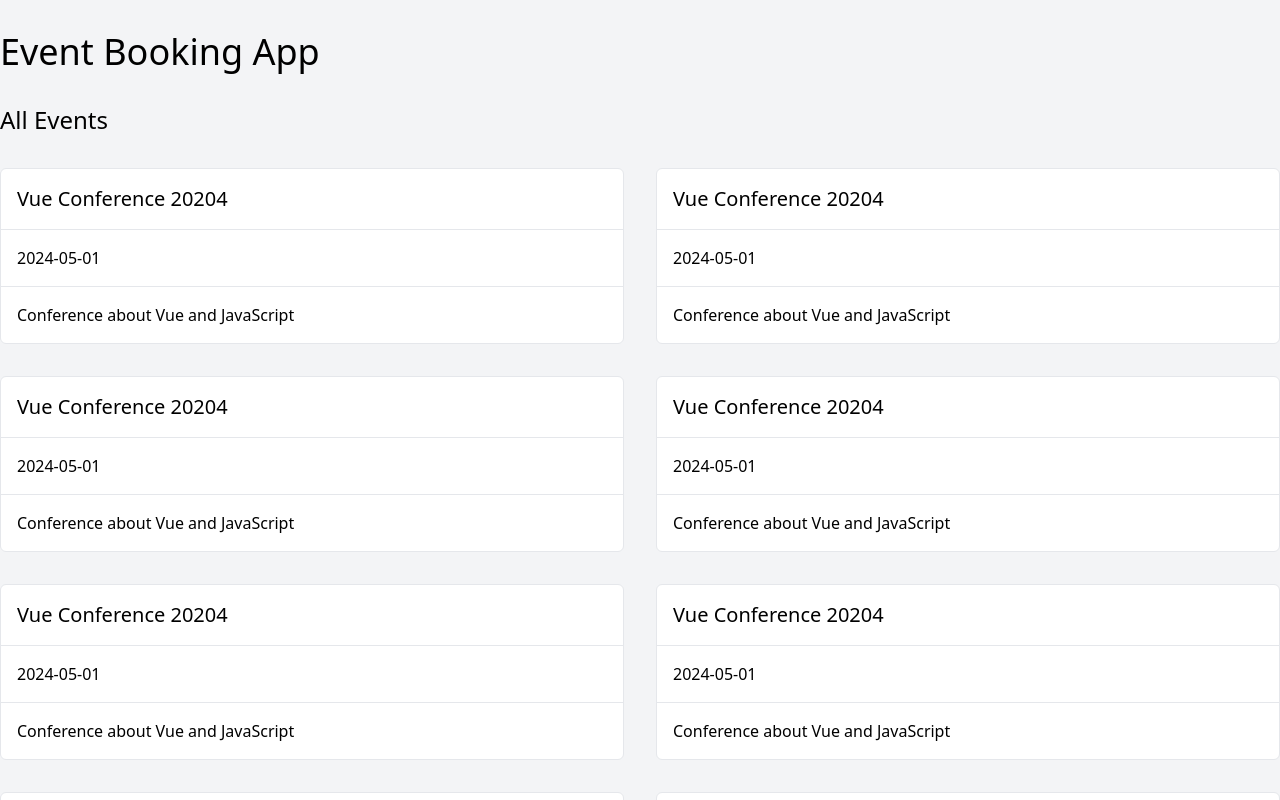
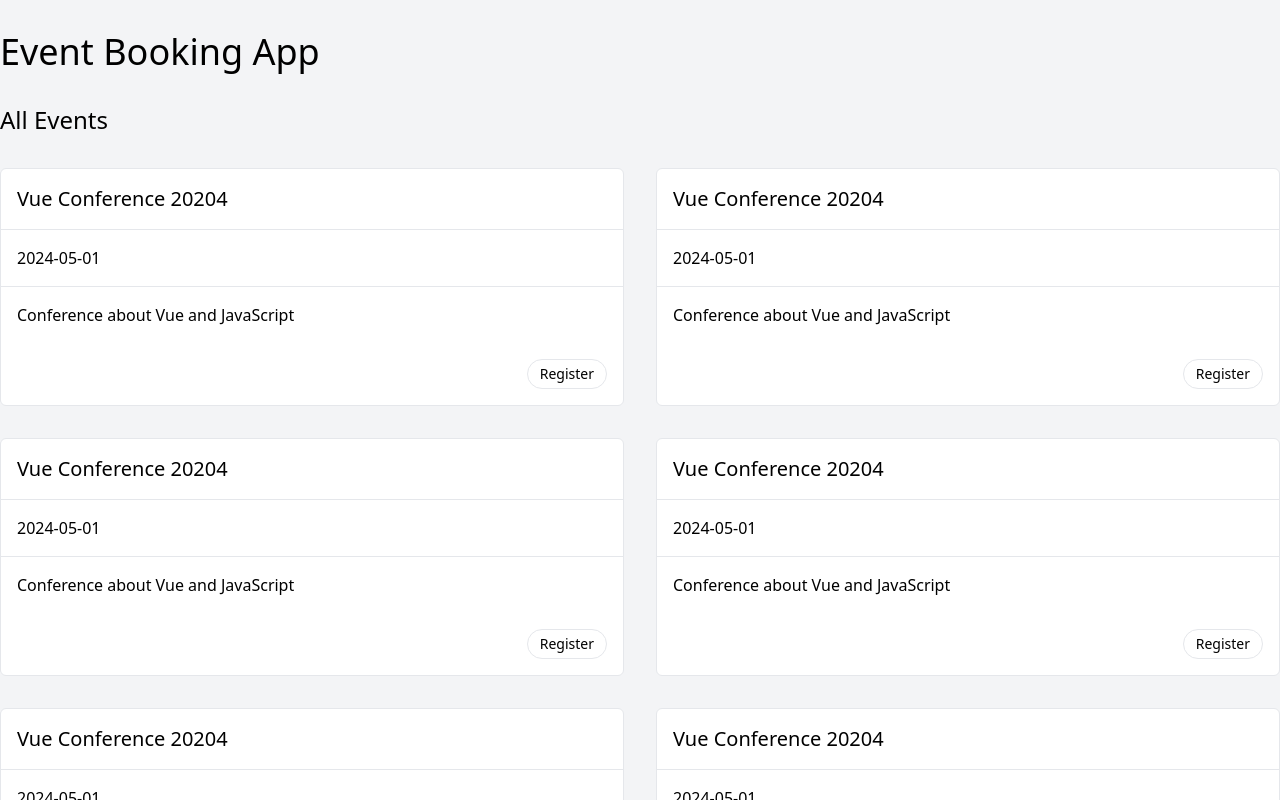
Before and after one commit to filipivanovic/event-booking, a Vue app: page / in a window 1280 px wide. Shown: the top 800 px of the page. Built offline with nearby package versions, Linux system fonts and the light colour scheme.

Commit message:
emit added

```diff
--- a/src/App.vue
+++ b/src/App.vue
@@ -6,7 +6,7 @@
     <h1 class="text-4xl font-medium">Event Booking App</h1>
     <h2 class="text-2xl font-medium">All Events</h2>
     <section class="grid grid-cols-2 gap-8">
-      <EventCard v-for="i in 8" :key="i" title="Vue Conference 20204" when="2024-05-01" description="Conference about Vue and JavaScript" />
+      <EventCard v-for="i in 8" :key="i" title="Vue Conference 20204" when="2024-05-01" description="Conference about Vue and JavaScript" @register="console.log('something')" />
     </section>
     <h2 class="text-2xl font-medium">Your Bookings</h2>
   </main>
--- a/src/components/EventCard.vue
+++ b/src/components/EventCard.vue
@@ -6,6 +6,7 @@
   when: String,
   description: String
 })
+defineEmits(['register'])
 
 </script>
 
@@ -14,6 +15,9 @@
     <h3 class="p-4 font-medium text-xl border-b border-gray-200">{{ title }}</h3>
     <p class="p-4 border-b border-gray-200">{{ when }}</p>
     <p class="p-4">{{ description }}</p>
+    <section class="flex justify-end p-4">
+      <button class="text-sm font-medium border border-gray-200 rounded-full px-3 py-1 hover:bg-gray-100" @click="$emit('register')">Register</button>
+    </section>
   </div>
 </template>
 
```
